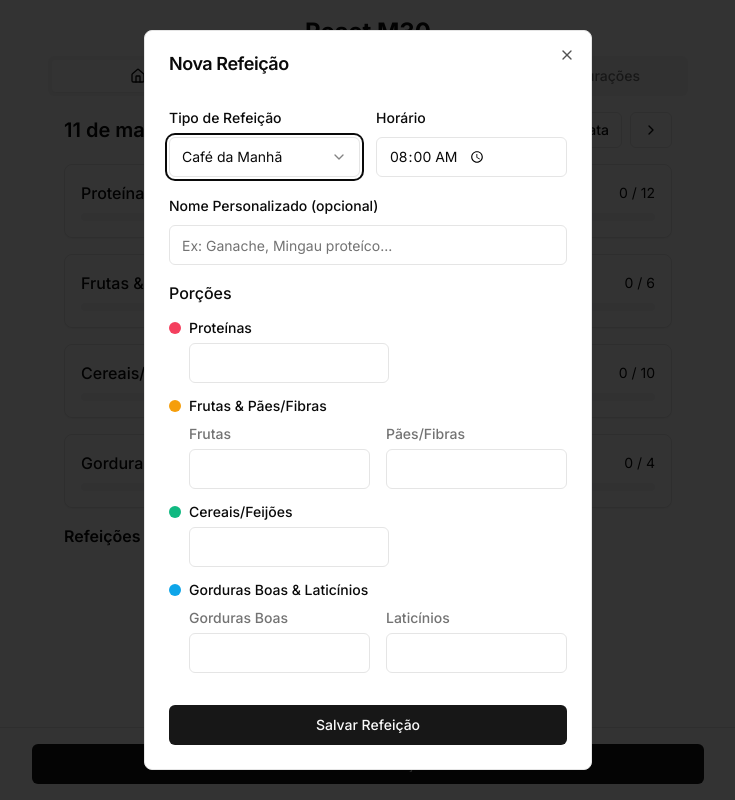
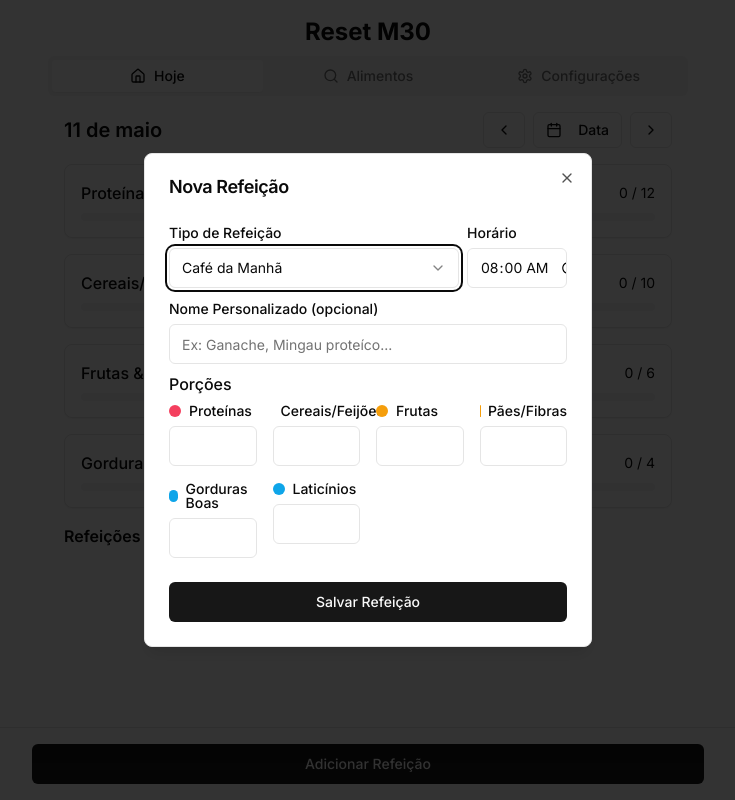
Before and after one commit to jpc0rrea/reset-m30, a Next.js app: page / in a window 1280 px wide. Both pictures are taken after a click on the button "Adicionar Refeição". Shown: the whole page, without its empty margins (272-1007 px from the left). Built offline with nearby package versions, Linux system fonts and the light colour scheme.

Commit message:
add more atention to detail

```diff
--- a/app/layout.tsx
+++ b/app/layout.tsx
@@ -3,6 +3,7 @@ import "./globals.css"
 import type { Metadata } from "next"
 import { Inter } from "next/font/google"
 import { ThemeProvider } from "@/components/theme-provider"
+import { Toaster } from "@/components/ui/sonner"
 
 const inter = Inter({ subsets: ["latin"] })
 
@@ -22,6 +23,7 @@ export default function RootLayout({
       <body className={inter.className}>
         <ThemeProvider attribute="class" defaultTheme="light" enableSystem disableTransitionOnChange>
           {children}
+          <Toaster />
         </ThemeProvider>
       </body>
     </html>
--- a/app/page.tsx
+++ b/app/page.tsx
@@ -3,7 +3,7 @@
 import { useEffect, useState } from "react"
 import { format } from "date-fns"
 import { ptBR } from "date-fns/locale"
-import { CalendarIcon, Settings, HomeIcon, Search, ChevronLeft, ChevronRight } from "lucide-react"
+import { CalendarIcon, Settings, HomeIcon, Search, ChevronLeft, ChevronRight, Pencil, Trash2, MoreVertical } from "lucide-react"
 
 import { Button } from "@/components/ui/button"
 import { Card, CardContent } from "@/components/ui/card"
@@ -18,6 +18,12 @@ import { FoodSearch } from "@/components/food-search"
 import { ScrollArea } from "@/components/ui/scroll-area"
 import type { Food } from "@/data/foods"
 import { PortionInput } from "@/components/portion-input"
+import {
+  DropdownMenu,
+  DropdownMenuContent,
+  DropdownMenuItem,
+  DropdownMenuTrigger,
+} from "@/components/ui/dropdown-menu"
 
 // Modificar a definição dos grupos de alimentos para indicar quais estão agrupados
 const foodGroups = [
@@ -32,8 +38,8 @@ const foodGroups = [
 // Definir os grupos combinados para exibição
 const combinedGroups = [
   { name: "Proteínas", ids: [4], color: "bg-rose-500" },
+  { name: "Cereais/Feijões", ids: [5], color: "bg-emerald-500" },
   { name: "Frutas & Pães/Fibras", ids: [9, 12], color: "bg-amber-500" },
-  { name: "Cereais/Feijões", ids: [5], color: "bg-emerald-500" },
   { name: "Gorduras Boas & Laticínios", ids: [11, 13], color: "bg-sky-500" },
 ]
 
@@ -417,7 +423,7 @@ export default function HomePage() {
                       .map((meal) => (
                         <Card key={meal.id}>
                           <CardContent className="p-4">
-                            <div className="flex justify-between items-center mb-2">
+                            <div className="flex justify-between items-top mb-2">
                               <div>
                                 <h4 className="font-medium">
                                   {meal.customName ? (
@@ -428,14 +434,23 @@ export default function HomePage() {
                                 </h4>
                                 <p className="text-sm text-muted-foreground">{meal.time}</p>
                               </div>
-                              <div className="flex gap-2">
-                                <Button variant="ghost" size="sm" onClick={() => editMeal(meal)}>
-                                  Editar
-                                </Button>
-                                <Button variant="ghost" size="sm" onClick={() => removeMeal(meal.id)}>
-                                  Remover
-                                </Button>
-                              </div>
+                              <DropdownMenu>
+                                <DropdownMenuTrigger asChild>
+                                  <Button variant="outline" size="icon" className="h-7 w-7">
+                                    <MoreVertical className="h-4 w-4" />
+                                  </Button>
+                                </DropdownMenuTrigger>
+                                <DropdownMenuContent align="end">
+                                  <DropdownMenuItem onClick={() => editMeal(meal)}>
+                                    <Pencil className="h-4 w-4 mr-2" />
+                                    Editar
+                                  </DropdownMenuItem>
+                                  <DropdownMenuItem onClick={() => removeMeal(meal.id)} className="text-red-600">
+                                    <Trash2 className="h-4 w-4 mr-2" />
+                                    Remover
+                                  </DropdownMenuItem>
+                                </DropdownMenuContent>
+                              </DropdownMenu>
                             </div>
                             <div className="grid grid-cols-2 gap-2 mt-2">
                               {meal.portions.map((portion) => {
--- a/components/meal-dialog.tsx
+++ b/components/meal-dialog.tsx
@@ -79,14 +79,14 @@ export function MealDialog({
 
   return (
     <Dialog open={open} onOpenChange={onOpenChange}>
-      <DialogContent className="max-w-md">
+      <DialogContent className="max-w-[90%] sm:max-w-md max-h-[80vh] overflow-y-auto rounded-md">
         <DialogHeader>
           <DialogTitle>{isEditing ? "Editar Refeição" : "Nova Refeição"}</DialogTitle>
         </DialogHeader>
 
-        <div className="grid gap-4 py-4">
-          <div className="grid grid-cols-2 gap-4">
-            <div className="space-y-2">
+        <div className="grid gap-2 py-2">
+          <div className="grid grid-cols-[1fr_100px] gap-2">
+            <div className="space-y-1">
               <Label htmlFor="meal-type">Tipo de Refeição</Label>
               <Select value={newMeal.type} onValueChange={(value) => setNewMeal({ ...newMeal, type: value })}>
                 <SelectTrigger id="meal-type">
@@ -101,7 +101,7 @@ export function MealDialog({
                 </SelectContent>
               </Select>
             </div>
-            <div className="space-y-2">
+            <div className="space-y-1 max-w-[100px]">
               <Label htmlFor="meal-time">Horário</Label>
               <Input
                 id="meal-time"
@@ -112,7 +112,7 @@ export function MealDialog({
             </div>
           </div>
 
-          <div className="space-y-2">
+          <div className="space-y-1">
             <Label htmlFor="meal-custom-name">Nome Personalizado (opcional)</Label>
             <Input
               id="meal-custom-name"
@@ -122,7 +122,7 @@ export function MealDialog({
             />
           </div>
 
-          <div className="space-y-4">
+          <div className="space-y-2">
             <h4 className="font-medium">Porções</h4>
             {selectedFood && (
               <div className="mb-4 p-3 border rounded-md bg-muted/30">
@@ -136,27 +136,29 @@ export function MealDialog({
               </div>
             )}
 
-            {combinedGroups.map((group) => (
+            <div className="grid grid-cols-2 sm:grid-cols-3 md:grid-cols-4 gap-4">
+              {combinedGroups.flatMap((group) =>
+                group.ids.length === 1 ? (
                   <div key={group.name} className="space-y-2" id={`food-group-${group.ids[0]}`}>
                     <div className="flex items-center gap-2">
                       <div className={`w-3 h-3 rounded-full ${group.color}`}></div>
                       <Label className="font-medium">{group.name}</Label>
                     </div>
-                {group.ids.length === 1 ? (
-                  <div className="pl-5">
                     <PortionInput
-                      className={`w-full max-w-[200px] ${selectedFood && selectedFood.groupNumber === group.ids[0] ? "ring-2 ring-primary" : ""}`}
+                      className={`w-full ${selectedFood && selectedFood.groupNumber === group.ids[0] ? "ring-2 ring-primary" : ""}`}
                       value={getCurrentPortion(group.ids[0])}
                       onChange={(value) => updatePortion(group.ids[0], value)}
                     />
                   </div>
                 ) : (
-                  <div className="grid grid-cols-2 gap-4 pl-5">
-                    {group.ids.map((id) => {
+                  group.ids.map((id) => {
                     const subGroup = foodGroups.find((g) => g.id === id)
                     return (
-                        <div key={id} className="space-y-1">
-                          <Label className="text-sm text-muted-foreground">{subGroup?.name}</Label>
+                      <div key={id} className="space-y-2" id={`food-group-${id}`}>
+                        <div className="flex items-center gap-2">
+                          <div className={`w-3 h-3 rounded-full ${group.color}`}></div>
+                          <Label className="font-medium">{subGroup?.name}</Label>
+                        </div>
                         <PortionInput
                           className={`w-full ${selectedFood && selectedFood.groupNumber === id ? "ring-2 ring-primary" : ""}`}
                           value={getCurrentPortion(id)}
@@ -164,11 +166,10 @@ export function MealDialog({
                         />
                       </div>
                     )
-                    })}
-                  </div>
+                  })
+                )
               )}
             </div>
-            ))}
           </div>
         </div>
 
--- a/components/ui/dropdown-menu.tsx
+++ b/components/ui/dropdown-menu.tsx
@@ -27,7 +27,7 @@ const DropdownMenuSubTrigger = React.forwardRef<
   <DropdownMenuPrimitive.SubTrigger
     ref={ref}
     className={cn(
-      "flex cursor-default gap-2 select-none items-center rounded-sm px-2 py-1.5 text-sm outline-none focus:bg-accent data-[state=open]:bg-accent [&_svg]:pointer-events-none [&_svg]:size-4 [&_svg]:shrink-0",
+      "flex cursor-default select-none items-center gap-2 rounded-sm px-2 py-1.5 text-sm outline-none focus:bg-accent data-[state=open]:bg-accent [&_svg]:pointer-events-none [&_svg]:size-4 [&_svg]:shrink-0",
       inset && "pl-8",
       className
     )}
@@ -47,7 +47,7 @@ const DropdownMenuSubContent = React.forwardRef<
   <DropdownMenuPrimitive.SubContent
     ref={ref}
     className={cn(
-      "z-50 min-w-[8rem] overflow-hidden rounded-md border bg-popover p-1 text-popover-foreground shadow-lg data-[state=open]:animate-in data-[state=closed]:animate-out data-[state=closed]:fade-out-0 data-[state=open]:fade-in-0 data-[state=closed]:zoom-out-95 data-[state=open]:zoom-in-95 data-[side=bottom]:slide-in-from-top-2 data-[side=left]:slide-in-from-right-2 data-[side=right]:slide-in-from-left-2 data-[side=top]:slide-in-from-bottom-2",
+      "z-50 min-w-[8rem] overflow-hidden rounded-md border bg-popover p-1 text-popover-foreground shadow-lg data-[state=open]:animate-in data-[state=closed]:animate-out data-[state=closed]:fade-out-0 data-[state=open]:fade-in-0 data-[state=closed]:zoom-out-95 data-[state=open]:zoom-in-95 data-[side=bottom]:slide-in-from-top-2 data-[side=left]:slide-in-from-right-2 data-[side=right]:slide-in-from-left-2 data-[side=top]:slide-in-from-bottom-2 origin-[--radix-dropdown-menu-content-transform-origin]",
       className
     )}
     {...props}
@@ -65,7 +65,7 @@ const DropdownMenuContent = React.forwardRef<
       ref={ref}
       sideOffset={sideOffset}
       className={cn(
-        "z-50 min-w-[8rem] overflow-hidden rounded-md border bg-popover p-1 text-popover-foreground shadow-md data-[state=open]:animate-in data-[state=closed]:animate-out data-[state=closed]:fade-out-0 data-[state=open]:fade-in-0 data-[state=closed]:zoom-out-95 data-[state=open]:zoom-in-95 data-[side=bottom]:slide-in-from-top-2 data-[side=left]:slide-in-from-right-2 data-[side=right]:slide-in-from-left-2 data-[side=top]:slide-in-from-bottom-2",
+        "z-50 max-h-[var(--radix-dropdown-menu-content-available-height)] min-w-[8rem] overflow-y-auto overflow-x-hidden rounded-md border bg-popover p-1 text-popover-foreground shadow-md data-[state=open]:animate-in data-[state=closed]:animate-out data-[state=closed]:fade-out-0 data-[state=open]:fade-in-0 data-[state=closed]:zoom-out-95 data-[state=open]:zoom-in-95 data-[side=bottom]:slide-in-from-top-2 data-[side=left]:slide-in-from-right-2 data-[side=right]:slide-in-from-left-2 data-[side=top]:slide-in-from-bottom-2 origin-[--radix-dropdown-menu-content-transform-origin]",
         className
       )}
       {...props}
--- a/package.json
+++ b/package.json
@@ -46,14 +46,14 @@
     "input-otp": "1.4.1",
     "lucide-react": "^0.454.0",
     "next": "15.2.4",
-    "next-themes": "^0.4.4",
+    "next-themes": "^0.4.6",
     "react": "^19",
     "react-day-picker": "8.10.1",
     "react-dom": "^19",
     "react-hook-form": "^7.54.1",
     "react-resizable-panels": "^2.1.7",
     "recharts": "2.15.0",
-    "sonner": "^1.7.1",
+    "sonner": "^1.7.4",
     "tailwind-merge": "^2.5.5",
     "tailwindcss-animate": "^1.0.7",
     "vaul": "^0.9.6",
```
Also changed, not shown: 1 other file (tests, documents, lock files or other folders). Lines whose indentation alone changed are shown as unchanged.
